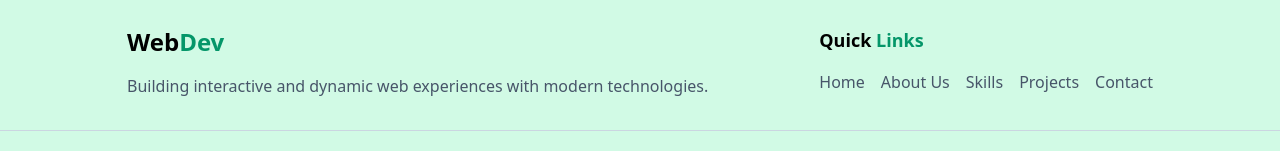
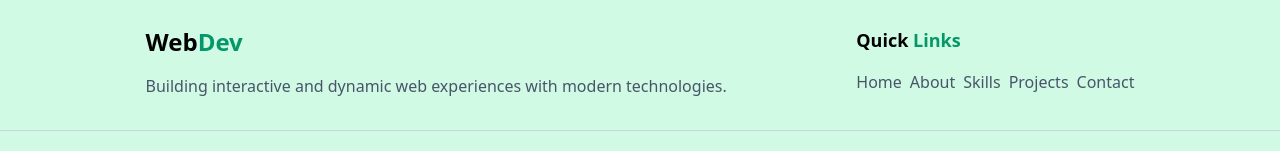
Before and after one commit to HugoAFlorentino/portfolio, a React app: page / in a window 1280 px wide. Shown: the part 3432-3583 px from the top of the page. Built offline with nearby package versions, Linux system fonts and the light colour scheme; the HTML template or start-up script is replaced by a standard one.

Commit message:
error fixing

```diff
--- a/src/components/Footer.jsx
+++ b/src/components/Footer.jsx
@@ -16,7 +16,7 @@ const Footer = () => {
           <h4 className="text-lg font-bold mb-4">
             Quick <span className="text-emerald-600">Links</span>
           </h4>
-          <ul className="flex items-center justify-between gap-4">
+          <ul className="flex items-center justify-between gap-2 sm:flex-nowrap">
             <li>
               <a
                 href="#home"
@@ -30,7 +30,7 @@ const Footer = () => {
                 href="#about"
                 className="text-slate-600 hover:text-emerald-600 transition duration-300 hover:underline"
               >
-                About Us
+                About
               </a>
             </li>
             <li>
```
